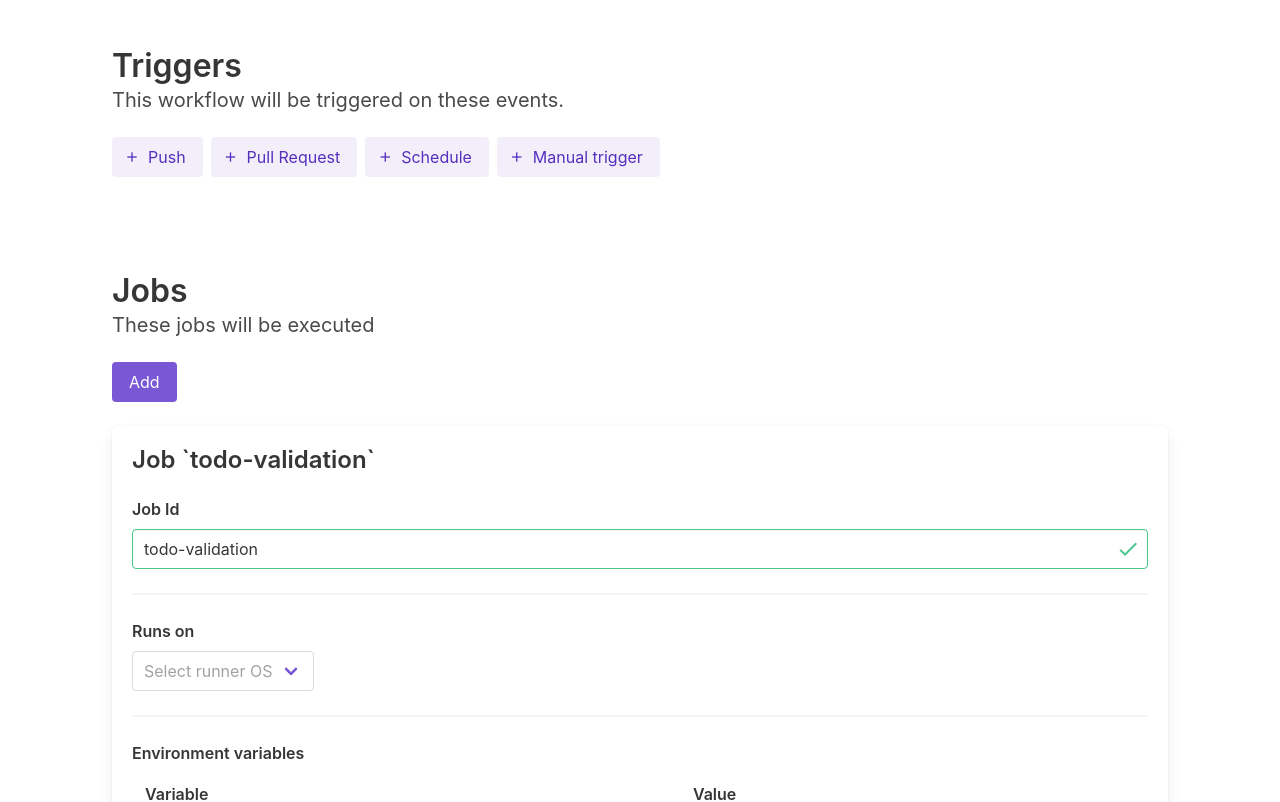
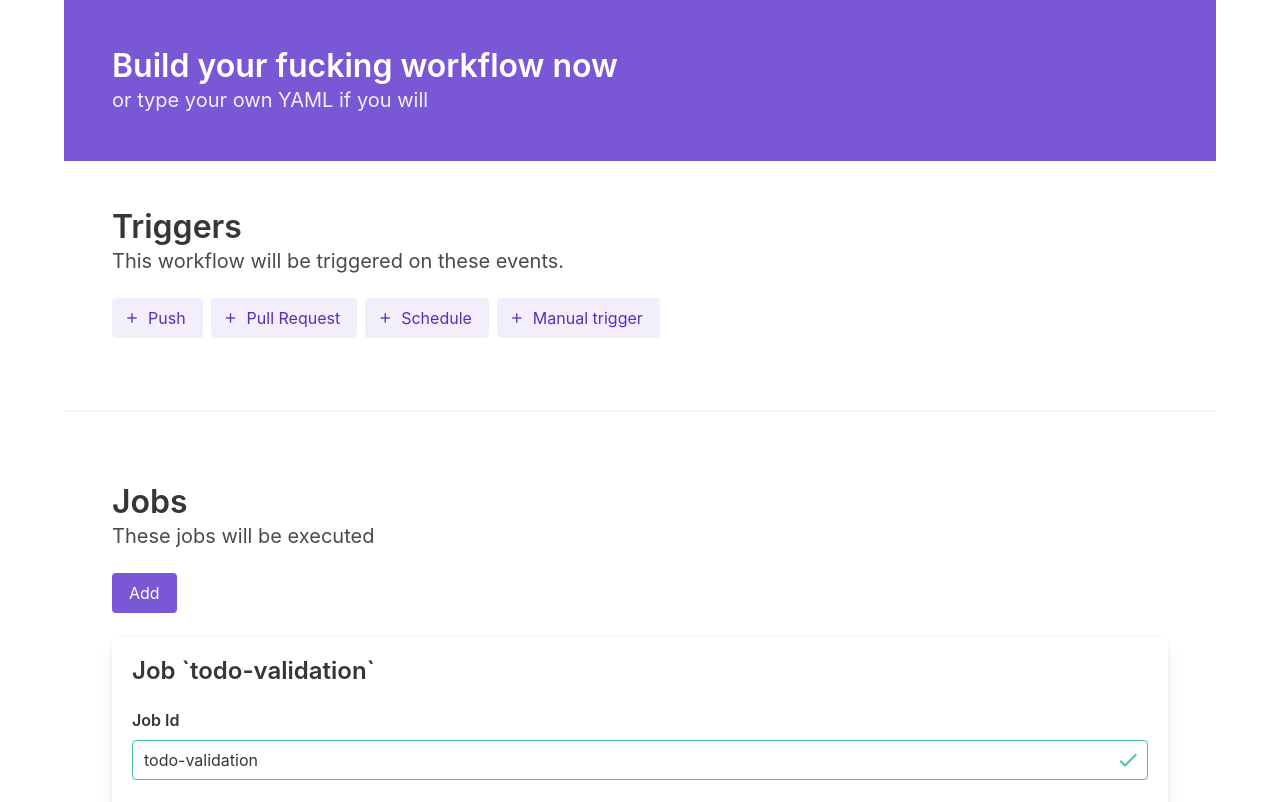
Before and after one commit to encX/gha-workflow-builder, a Vue app: page / in a window 1280 px wide. Shown: the top 802 px of the page. Built offline with nearby package versions, Linux system fonts and the light colour scheme.

Commit message:
Add hero

```diff
--- a/src/App.vue
+++ b/src/App.vue
@@ -1,6 +1,14 @@
 <template>
   <div id="app" class="container">
+    <section class="hero is-primary">
+      <div class="hero-body">
+        <p class="title">Build your fucking workflow now</p>
+        <p class="subtitle">or type your own YAML if you will</p>
+      </div>
+    </section>
+
     <TriggerBuilder />
+    <hr />
     <JobsBuilder />
     <Footer />
   </div>
```
